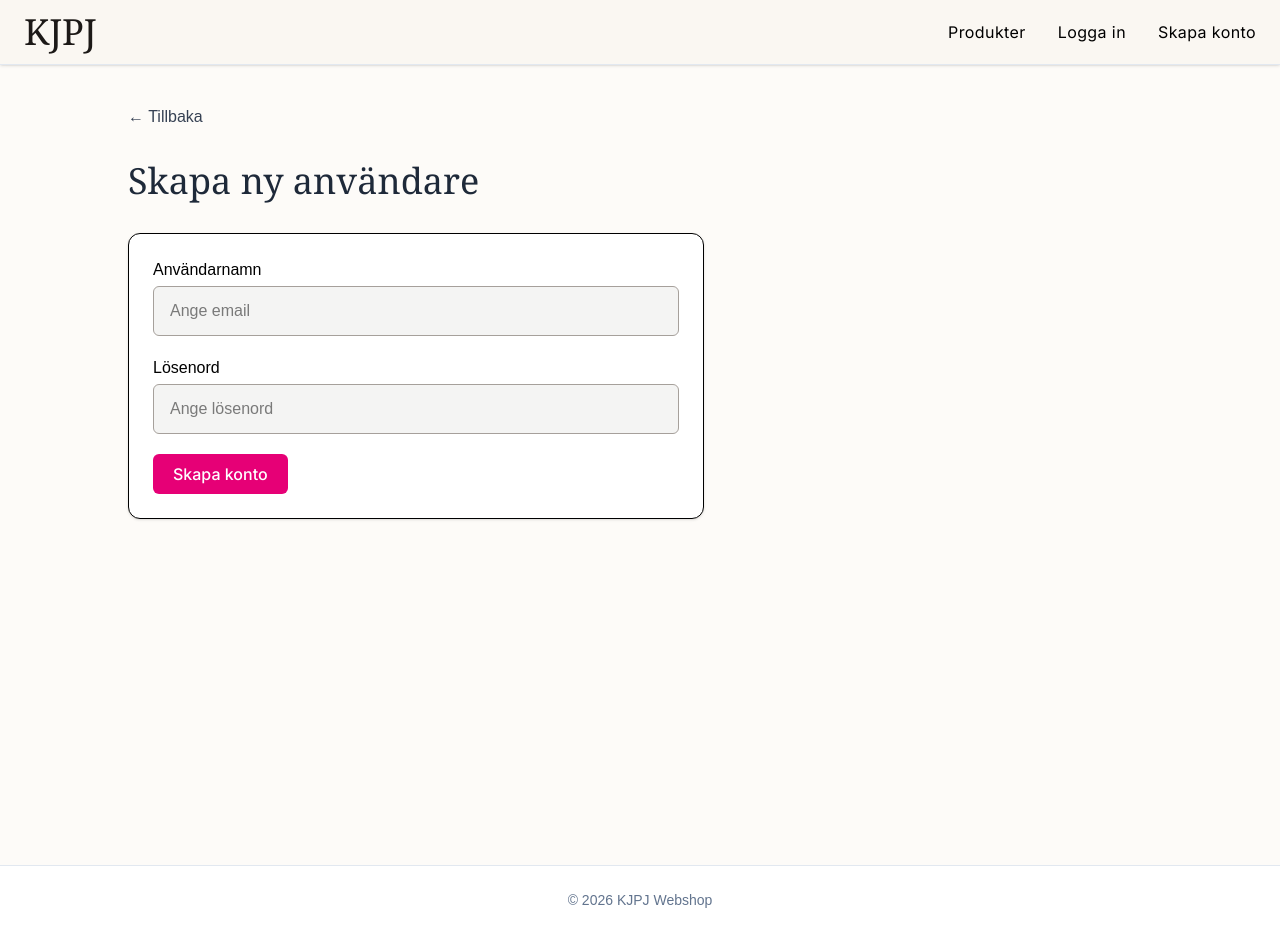
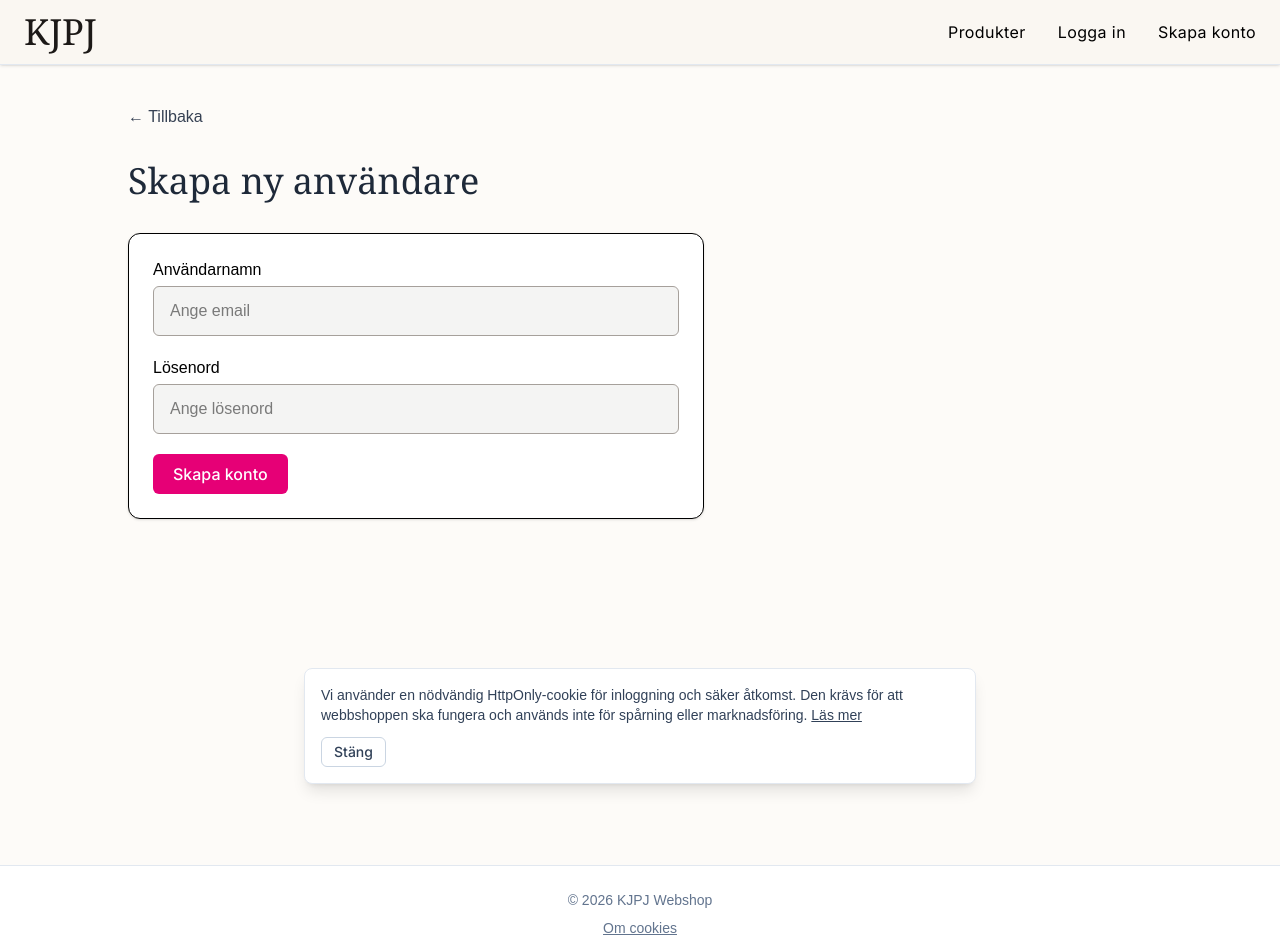
Before and after one commit to JohannaVii/Frontend, a React (Vite) app: page /register in a window 1280 px wide. Shown: the top 952 px of the page. Built offline with nearby package versions, Linux system fonts and the light colour scheme; no server answers.

Commit message:
FE-45: Information om nödvändiga cookies

```diff
--- a/src/App.tsx
+++ b/src/App.tsx
@@ -24,6 +24,8 @@ import CheckoutSuccessPage from "./pages/CheckoutSuccessPage";
 import CheckoutCancelPage from "./pages/CheckoutCancelPage";
 import RegisterUserPage from "./pages/RegisterUserPage";
 import PublicOnlyRoute from "./components/PublicOnlyRoute";
+import CookieBanner from "./components/CookieBanner";
+import CookiesPage from "./pages/CookiesPage";
 
 const App = () => {
   // håller aktuell användare gemensamt för appens komponenter
@@ -345,6 +347,7 @@ const App = () => {
         />
 
         <Route path="/checkout/cancel" element={<CheckoutCancelPage />} />
+        <Route path="/cookies" element={<CookiesPage />} />
 
         {/* Visar detaljer för en specifik produkt */}
         <Route
@@ -379,6 +382,7 @@ const App = () => {
         <Route path="*" element={<NotFoundPage />}></Route>
       </Routes>
       <Footer />
+      <CookieBanner />
     </>
   );
 };
--- /dev/null
+++ b/src/components/CookieBanner.tsx
@@ -0,0 +1,43 @@
+import { useState } from "react";
+import { Link } from "react-router-dom";
+
+// visar information om den nödvändiga inloggningscookien
+const CookieBanner = () => {
+  const [visible, setVisible] = useState(true);
+
+  // döljer bannern tills sidan laddas om
+  const handleClose = () => {
+    setVisible(false);
+  };
+
+  if (!visible) {
+    return null;
+  }
+
+  return (
+    <aside
+      role="region"
+      aria-label="Information om cookies"
+      className="fixed bottom-4 left-4 right-4 z-50 mx-auto max-w-2xl rounded-lg border border-slate-200 bg-white p-4 text-sm text-slate-700 shadow-lg"
+    >
+      <p>
+        Vi använder en nödvändig HttpOnly-cookie för inloggning och säker
+        åtkomst. Den krävs för att webbshoppen ska fungera och används inte för
+        spårning eller marknadsföring.{" "}
+        <Link to="/cookies" className="font-medium underline">
+          Läs mer
+        </Link>
+      </p>
+
+      <button
+        type="button"
+        onClick={handleClose}
+        className="mt-3 rounded-md border border-slate-300 px-3 py-1 font-medium hover:bg-slate-100"
+      >
+        Stäng
+      </button>
+    </aside>
+  );
+};
+
+export default CookieBanner;
--- a/src/components/Footer.tsx
+++ b/src/components/Footer.tsx
@@ -1,8 +1,18 @@
+import { Link } from "react-router-dom";
+
 const Footer = () => {
   return (
     <footer className="border-t border-slate-200 bg-white">
       <div className="mx-auto max-w-7xl px-6 py-6">
-        <p className="text-center text-sm text-slate-500">© 2026 KJPJ Webshop</p>
+        <p className="text-center text-sm text-slate-500">
+          © 2026 KJPJ Webshop
+        </p>
+
+        <p className="mt-2 text-center text-sm text-slate-500">
+          <Link to="/cookies" className="underline hover:text-slate-800">
+            Om cookies
+          </Link>
+        </p>
       </div>
     </footer>
   );
--- /dev/null
+++ b/src/pages/CookiesPage.tsx
@@ -0,0 +1,53 @@
+import { Link } from "react-router-dom";
+
+// förklarar vilka cookies som används och varför
+const CookiesPage = () => {
+  return (
+    <main className="mx-auto max-w-2xl px-6 py-10">
+      <Link
+        to="/"
+        className="mb-8 inline-block text-base font-medium text-gray-700"
+      >
+        ← Tillbaka
+      </Link>
+
+      <h1 className="mb-6 text-3xl font-medium text-gray-800">
+        Information om cookies
+      </h1>
+
+      <p className="mb-4 text-gray-700">
+        Webbshoppen använder en nödvändig cookie för att du ska kunna logga in
+        och använda tjänsten på ett säkert sätt.
+      </p>
+
+      <h2 className="mb-2 text-xl font-medium text-gray-800">
+        Inloggningscookie
+      </h2>
+      <ul className="mb-4 list-disc space-y-1 pl-6 text-gray-700">
+        <li>
+          <b>Namn:</b> access_token
+        </li>
+        <li>
+          <b>Syfte:</b> håller dig inloggad och identifierar dig vid anrop till
+          webbshoppens tjänster.
+        </li>
+        <li>
+          <b>Typ:</b> HttpOnly, vilket innebär att den inte kan läsas av
+          JavaScript i webbläsaren.
+        </li>
+        <li>
+          <b>Livslängd:</b> tills inloggningen går ut eller du loggar ut.
+        </li>
+      </ul>
+
+      <p className="text-gray-700">
+        Cookien är nödvändig för att inloggningen ska fungera och används inte
+        för spårning eller marknadsföring. Därför behövs inget samtycke.
+        Webbläsaren sparar även din kundvagn och information om att du stängt
+        cookie-informationen, men de innehåller inga inloggningsuppgifter.
+      </p>
+    </main>
+  );
+};
+
+export default CookiesPage;
```
